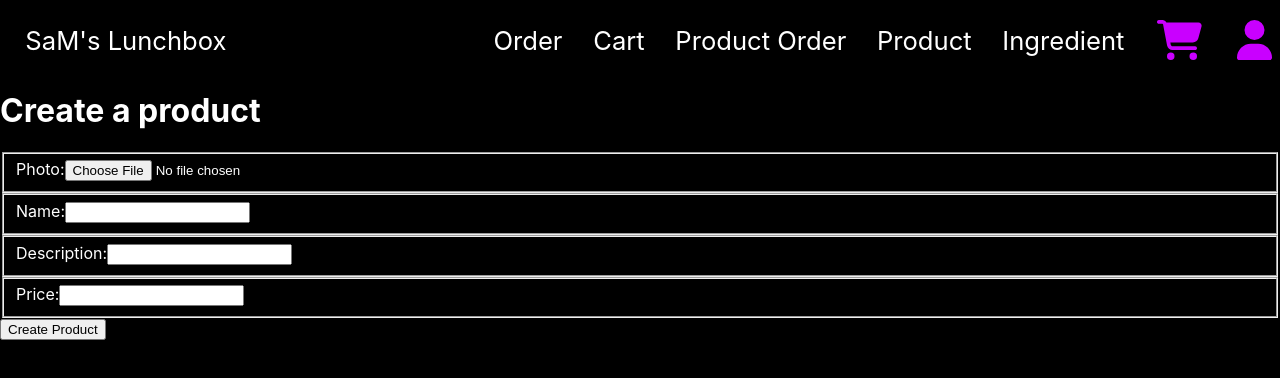
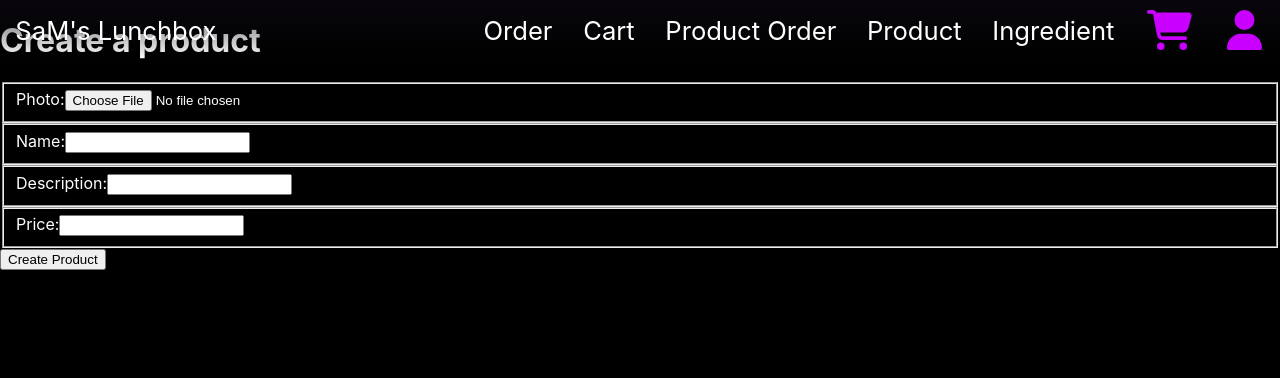
Before and after one commit to CommanderKV/SaMs-Foodtruck-Client, an Angular app: page /product in a window 1280 px wide. Shown: the top 378 px of the page. Built offline with nearby package versions, Linux system fonts and the light colour scheme; no server answers.

Commit message:
Updated nav display

```diff
--- a/src/app/components/nav/nav.component.css
+++ b/src/app/components/nav/nav.component.css
@@ -1,10 +1,19 @@
 .navbar {
+    position: absolute;
+    top: 0px;
+    left: 0px;
+    z-index: 100;
     display: flex;
     flex-direction: row;
     justify-content: space-between;
     height: var(--navbar-height, 60px);
     width: var(--navbar-width, 100%);
-    margin: var(--navbar-margin, 10px);
+    /* padding: var(--navbar-padding, 10px); */
+    background: linear-gradient(
+        0deg,
+        #00000000 0%,
+        #0C0910BA 100%
+    )
 }
 
 .navbar-start,
--- a/src/app/services/product.service.ts
+++ b/src/app/services/product.service.ts
@@ -18,4 +18,9 @@ export class ProductService {
   createProduct(product: any) {
     return this.http.post(`${this.serverUrl}/products/create`, product);
   }
+
+  // Method to get all products
+  getProducts() {
+    return this.http.get(`${this.serverUrl}/products`);
+  }
 }
```
